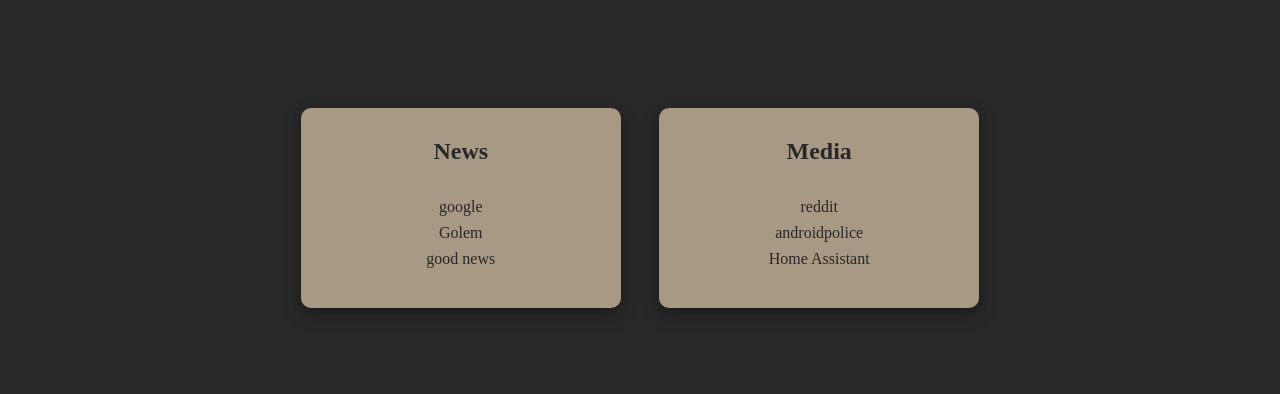
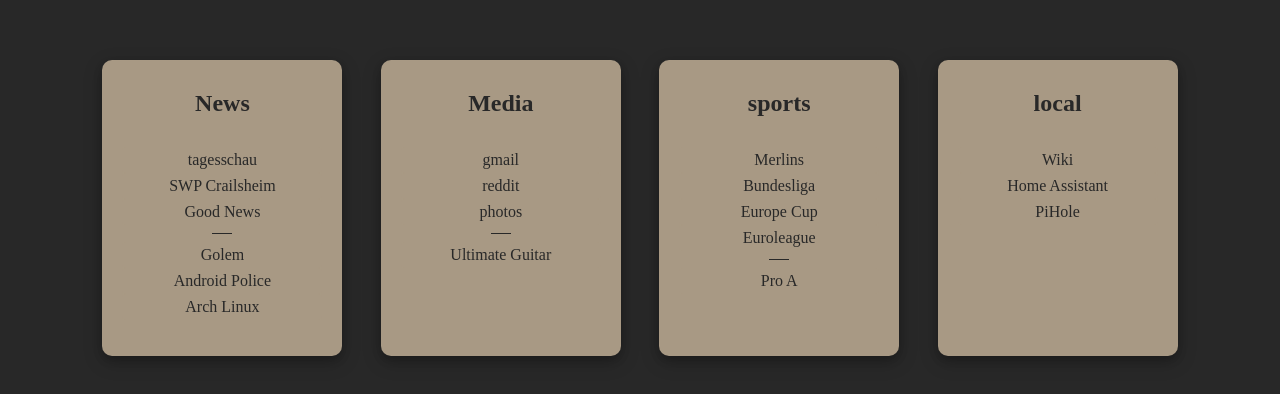
Before and after one commit to unhandyman/startpage, a plain HTML site: page index.html in a window 1280 px wide. Shown: the part 192-586 px from the top of the page. Drawn offline with Linux system fonts and the light colour scheme.

Commit message:
added more sites

```diff
--- a/index.html
+++ b/index.html
@@ -1,6 +1,5 @@
 <!doctype html>
 <html lang="en">
-
 <head>
 	<meta charset="UTF-8">
 	<meta name="viewport" content="width=device-width, initial-scale=1">
@@ -15,17 +14,42 @@
 		<div class="container-links">
 			<h2 class="text-category">News</h2>
 			<ul class="list-links">
-				<li class="list-item"><a class="link" href="https://www.google.com">google</a></li>
+				<li class="list-item"><a class="link" href="https://www.tagesschau.de/">tagesschau</a></li>
+				<li class="list-item"><a class="link" href="https://www.swp.de/lokales/crailsheim/">SWP Crailsheim</a></li>
+				<li class="list-item"><a class="link" href="https://www.goodnews.eu">Good News</a></li>
+				<hr>
 				<li class="list-item"><a class="link" href="https://www.golem.de">Golem</a></li>
-				<li class="list-item"><a class="link" href="https://www.goodnews.eu">good news</a></li>
+				<li class="list-item"><a class="link" href="https://www.androidpolice.com">Android Police</a></li>
+				<li class="list-item"><a class="link" href="https://archlinux.org/">Arch Linux</a></li>
 			</ul>
 		</div>
 		<div class="container-links">
 			<h2 class="text-category">Media</h2>
 			<ul class="list-links">
+				<li class="list-item"><a class="link" href="https://mail.google.com/mail/u/0/#inbox">gmail</a></li>
 				<li class="list-item"><a class="link" href="https://www.reddit.com">reddit</a></li>
-				<li class="list-item"><a class="link" href="https://www.androidpolice.com">androidpolice</a></li>
+				<li class="list-item"><a class="link" href="https://photos.google.com/">photos</a></li>
+				<hr>
+				<li class="list-item"><a class="link" href="https://www.ultimate-guitar.com/">Ultimate Guitar</a></li>
+			</ul>
+		</div>
+		<div class="container-links">
+			<h2 class="text-category">sports</h2>
+			<ul class="list-links">
+				<li class="list-item"><a class="link" href="https://hakro-merlins.com/">Merlins</a></li>
+				<li class="list-item"><a class="link" href="https://www.easycredit-bbl.de/">Bundesliga</a></li>
+				<li class="list-item"><a class="link" href="https://www.fiba.basketball/europecup/21-22">Europe Cup</a></li>
+				<li class="list-item"><a class="link" href="https://www.euroleaguebasketball.net/euroleague/">Euroleague</a></li>
+				<hr>
+				<li class="list-item"><a class="link" href="https://www.2basketballbundesliga.de/tabelle-proa/">Pro A</a></li>
+			</ul>
+		</div>
+		<div class="container-links">
+			<h2 class="text-category">local</h2>
+			<ul class="list-links">
+				<li class="list-item"><a class="link" href="http://homepi/dokuwiki/doku.php">Wiki</a></li>
 				<li class="list-item"><a class="link" href="http://homeassistant:8123">Home Assistant</a></li>
+				<li class="list-item"><a class="link" href="http://pi.hole/admin">PiHole</a></li>
 			</ul>
 		</div>
 	</div>
--- a/style.css
+++ b/style.css
@@ -17,7 +17,8 @@ body {
 .container-links {
 	background-color: #a89984;
 	/* fixed width needed for wrapping flexbox items */
-	width: 300px;
+	/* width: 300px; */
+	width: 220px;
 	padding: 10px;
 	border-radius: 10px;
 	/* shadow: vertical horizontal blur spread color */
@@ -40,6 +41,13 @@ body {
 	justify-content: center;
 }
 
+hr {
+	border: none;
+	width: 10%;
+	height: 1px;
+	background-color: #282828;
+}
+
 /* link style */
 a:link {
 	color: #282828;
```
